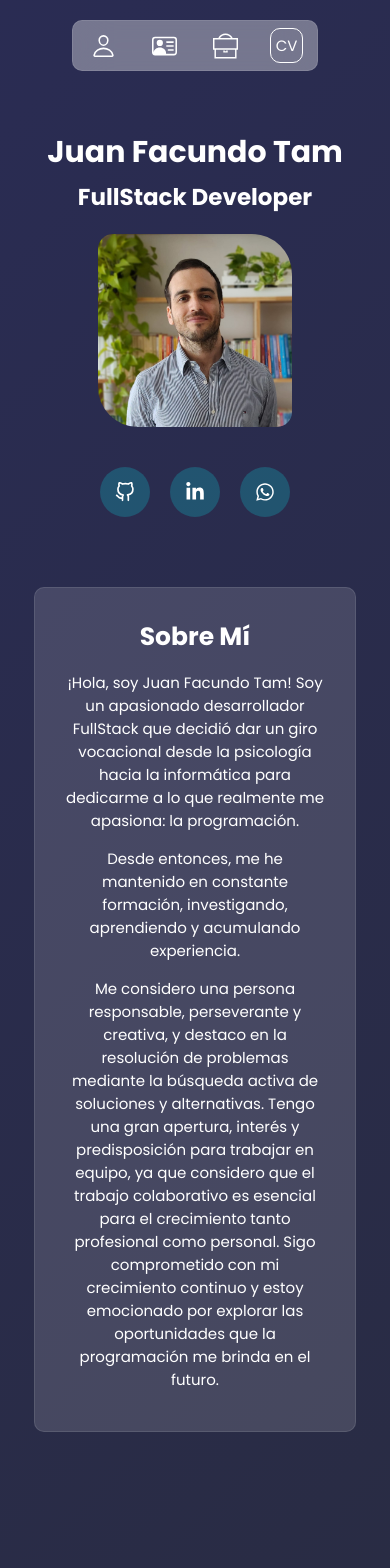
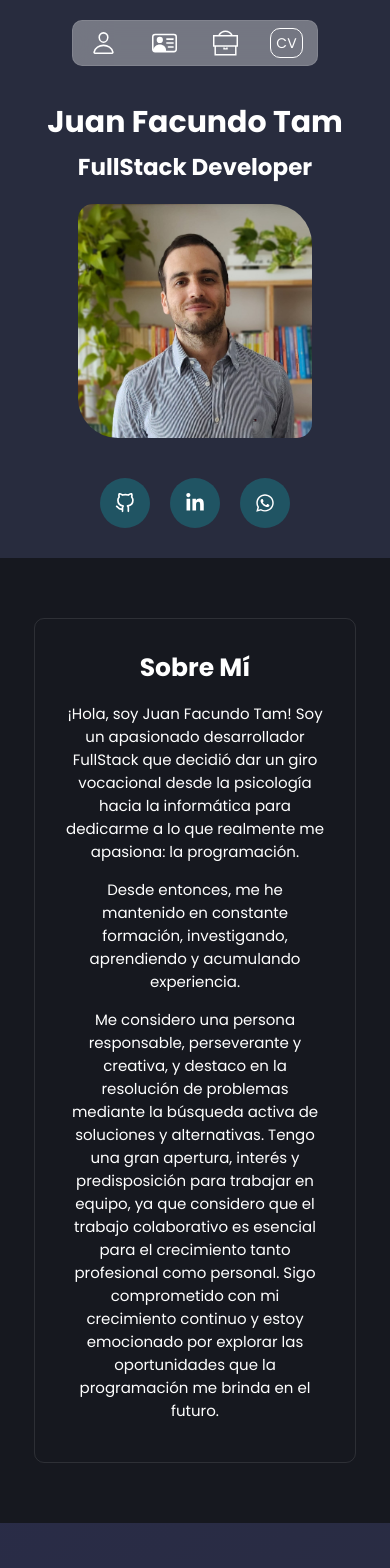
Before and after one commit to juanfacundotam/portfolio, a React (Create React App) app: page / in a window 390 px wide. Shown: the top 1568 px of the page. Built offline with nearby package versions, Linux system fonts and the light colour scheme; a web font is replaced by a local one.

Commit message:
actualizacion

```diff
--- a/src/components/BoxHeader/BoxHeader.jsx
+++ b/src/components/BoxHeader/BoxHeader.jsx
@@ -3,7 +3,7 @@ import style from "../BoxHeader/BoxHeader.module.css";
 import { motion } from "framer-motion";
 const BoxHeader = () => {
   return (
-    // initial={{opacity: 0, y: "60px"}}  transition={{duration:1}} whileInView={{ y: "0px", opacity: 1}}
+    <div className={style.container}>
       <motion.div
         className={style.divBox}
         initial={{ opacity: 0.8, scale: 0.9 }}
@@ -22,15 +22,17 @@ const BoxHeader = () => {
           aprendiendo y acumulando experiencia.
         </p>
         <p>
-        Me considero una persona responsable, perseverante y creativa, y destaco
-        en la resolución de problemas mediante la búsqueda activa de soluciones
-        y alternativas. Tengo una gran apertura, interés y predisposición para
-        trabajar en equipo, ya que considero que el trabajo colaborativo es
-        esencial para el crecimiento tanto profesional como personal. Sigo
-        comprometido con mi crecimiento continuo y estoy emocionado por explorar
-        las oportunidades que la programación me brinda en el futuro.
+          Me considero una persona responsable, perseverante y creativa, y
+          destaco en la resolución de problemas mediante la búsqueda activa de
+          soluciones y alternativas. Tengo una gran apertura, interés y
+          predisposición para trabajar en equipo, ya que considero que el
+          trabajo colaborativo es esencial para el crecimiento tanto profesional
+          como personal. Sigo comprometido con mi crecimiento continuo y estoy
+          emocionado por explorar las oportunidades que la programación me
+          brinda en el futuro.
         </p>
       </motion.div>
+    </div>
   );
 };
 
--- a/src/components/BoxHeader/BoxHeader.module.css
+++ b/src/components/BoxHeader/BoxHeader.module.css
@@ -1,12 +1,25 @@
+.container {
+
+    display: flex;
+    justify-content: center;
+    align-items: center;
+    background-color: #16181F;
+    /* border: 1px solid green; */
+    width: 100%;
+
+
+}
+
 .divBox {
-  background-color: rgba(255, 255, 255, 0.137);
+  /* background-color: #25293d; */
   /* backdrop-filter: blur(20px); */
   padding: 30px;
   max-width: 600px;
   border: 1px solid rgba(255, 255, 255, 0.1);
   border-radius: 10px;
   text-align: justify;
-  margin-top: 40px;
+  margin-top: 60px;
+  margin-bottom: 60px;
   z-index: 0;
 }
 
--- a/src/components/CardProyect/CardProyect.module.css
+++ b/src/components/CardProyect/CardProyect.module.css
@@ -27,7 +27,7 @@
   height: 175px;
   border-radius: 10px;
   opacity: 0.8;
-  border: 1px solid rgb(255, 255, 255);
+  /* border: 1px solid rgb(255, 255, 255); */
 }
 .divCard h1 {
   position: relative;
--- /dev/null
+++ b/src/components/Header/Header.jsx
@@ -0,0 +1,38 @@
+import React from "react";
+import style from "./Header.module.css";
+import foto from "../../assets/foto.jpg";
+import Social from "../../components/Social/Social";
+import { motion } from "framer-motion";
+
+
+import Skills from "../../components/Skills/Skills";
+
+export const Header = () => {
+  return (
+    <div className={style.divHome} id="home">
+      <motion.h1
+        initial={{ opacity: 0.8, x: "-20px" }}
+        whileInView={{ x: "0px", opacity: 1 }}
+        transition={{ duration: 1, delay: 0.1 }}
+      >
+        Juan Facundo Tam
+      </motion.h1>
+      <motion.h2
+        initial={{ opacity: 0.8, x: "20px" }}
+        whileInView={{ x: "0px", opacity: 1 }}
+        transition={{ duration: 1, delay: 0.1 }}
+      >
+        FullStack Developer
+      </motion.h2>
+      <motion.img
+        src={foto}
+        className={style.image}
+        alt="Foto Personal"
+        initial={{ opacity: 0.8, scale: 0.9 }}
+        whileInView={{ scale: 1, opacity: 1 }}
+        transition={{ duration: 1, delay: 0.1 }}
+      />
+      <Social />
+    </div>
+  );
+};
--- /dev/null
+++ b/src/components/Header/Header.module.css
@@ -0,0 +1,56 @@
+.divHome {
+    /* border: 1px solid green; */
+    background-color: #282C3E;
+    display: flex;
+    flex-direction: column;
+    align-items: center;
+    justify-content: start;
+    padding-top: 100px;
+    width: 100%;
+    height: 100%;
+
+  }
+  .divHome .image {
+
+    max-width: 270px;
+    border-radius: 15px 40px;
+    margin-top: 20px;
+  }
+
+  .divHome h1 {
+    padding: 0;
+    font-size: 30px;
+    margin: 0;
+  }
+  .divHome h2 {
+    font-size: 23px;
+    margin: 0;
+    border: transparent;
+    margin-top: 5px;
+  }
+
+  .divBox {
+    display: flex;
+    justify-content: center;
+    align-items: center;
+    background-color: black;
+    /* border: 1px solid green; */
+    width: 100%;
+    height: 600px;
+  }
+  @media screen and (max-width: 790px) {
+    .divHome {
+
+    }
+    .divHome .image {
+      width: 60%;
+
+    }
+    .divHome h1 {
+  font-size: 30px;
+  }
+  .divHome h2 {
+    font-size: 23px;
+
+    }
+  }
--- a/src/components/Nav/Nav.jsx
+++ b/src/components/Nav/Nav.jsx
@@ -4,7 +4,7 @@ import { IoPersonOutline } from "react-icons/io5";
 import { TfiBriefcase } from "react-icons/tfi";
 import { MdOutlinePhonelinkRing } from "react-icons/md";
 import { BsPhone, BsPersonVcard } from "react-icons/bs";
-import cv from "../../utils/JuanFacundoTamCV.pdf"
+
 
 import { NavLink } from "react-router-dom";
 import style from "./Nav.module.css";
@@ -27,7 +27,7 @@ const Nav = () => {
       <a href="#proyectos" className={style.link}>
         <TfiBriefcase className={style.icons} />
       </a>
-      <a href="https://github.com/juanfacundotam/juanfacundotam/blob/main/Juan%20Facundo%20Tam%20CV%202023.pdf" className={style.link} download>
+      <a href="https://drive.google.com/file/d/15sRogdIH_nOd4WUyPVQ8x6hd_8C2_PV1/view?usp=sharing" className={style.link} download>
       {/* <BsPhone className={style.icons} /> */}
       <p>CV</p>
       </a>
--- a/src/components/Nav/Nav.module.css
+++ b/src/components/Nav/Nav.module.css
@@ -29,6 +29,17 @@
   text-decoration: none;
   /* border: 1px solid green ; */
 }
+.divNav .link {
+  display: flex;
+  align-items: center;
+  justify-content: center;
+  color: white;
+  width: 25px;
+  margin: 7px 15px 7px 15px;
+  padding: 0px 3px 0px 3px;
+  text-decoration: none;
+  /* border: 1px solid green ; */
+}
 
 .divNav .link:hover {
   color: rgb(104, 206, 192);
@@ -42,8 +53,8 @@ margin: 0;
 .divNav .link p {
   border: 1px solid white;
   border-radius: 10px;
-  font-size: 15px;
-  padding: 5px 5px 5px 5px ;
+  font-size: 14px;
+  padding: 4px 5px 3px 5px ;
   margin: 0;
   /* margin-bottom: 7px; */
   }
--- a/src/components/Skills/Skills.module.css
+++ b/src/components/Skills/Skills.module.css
@@ -1,7 +1,9 @@
 
 .divContainer {
-    margin-top: 140px;
+margin-top: 60px;
+margin-bottom: 60px;
     /* border: 1px solid yellow; */
+
 }
 
 
@@ -40,6 +42,6 @@ margin-bottom: 20px;
 @media screen and (max-width: 790px) {
     .divContainer .divIcons {
         width: 300px;
-        margin-bottom: 250px;
+        /* margin-bottom: 250px; */
     }
   }
--- a/src/utils/data.js
+++ b/src/utils/data.js
@@ -24,7 +24,7 @@ import style from "./data.module.css"
 
 const data = [
     {
-      id: "1",
+      id: 1,
       tittle: "SML StartUp",
       description: "Proyecto SML StartUp. Front-Back-BDD",
       image: "foto1",
@@ -42,7 +42,7 @@ const data = [
       tecnology: [<SiJavascript className={style.icon}/>, <SiReact className={style.icon}/>, <SiRedux className={style.icon}/>, <SiExpress className={style.icon}/>, <SiPostgresql className={style.icon}/>, <SiSequelize className={style.icon}/>],
     },
     {
-      id: "1",
+      id: 3,
       tittle: "Rick and Morty App",
       description: "Proyecto de punta a punta. Front-Back-BDD",
       image: "foto3",
--- a/src/views/Home/Home.jsx
+++ b/src/views/Home/Home.jsx
@@ -24,36 +24,17 @@ import {
 } from "react-icons/si";
 
 import Skills from "../../components/Skills/Skills";
+import { Header } from "../../components/Header/Header";
 
 // animate={{ x: "0px", opacity: 1}}
 
 const Home = () => {
   return (
     <div className={style.divHome} id="home">
-      <motion.h1
-        initial={{ opacity: 0.8, x: "-20px" }}
-        whileInView={{ x: "0px", opacity: 1 }}
-        transition={{ duration: 1, delay: 0.1 }}
-      >
-        Juan Facundo Tam
-      </motion.h1>
-      <motion.h2
-        initial={{ opacity: 0.8, x: "20px" }}
-        whileInView={{ x: "0px", opacity: 1 }}
-        transition={{ duration: 1, delay: 0.1 }}
-      >
-        FullStack Developer
-      </motion.h2>
-      <motion.img
-        src={foto}
-        className={style.image}
-        alt="Foto Personal"
-        initial={{ opacity: 0.8, scale: 0.9 }}
-        whileInView={{ scale: 1, opacity: 1 }}
-        transition={{ duration: 1, delay: 0.1 }}
-      />
-      <Social />
+<Header/>
+
       <BoxHeader />
+
       <Skills />
 
     </div>
--- a/src/views/Home/Home.module.css
+++ b/src/views/Home/Home.module.css
@@ -4,7 +4,8 @@
   flex-direction: column;
   align-items: center;
   justify-content: start;
-  padding-top: 130px;
+  width: 100%;
+  height: 100%;
 
 }
 .divHome .image {
@@ -26,6 +27,7 @@
   margin-top: 5px;
 }
 
+
 @media screen and (max-width: 790px) {
   .divHome {
 
--- a/src/views/Proyects/Proyects.module.css
+++ b/src/views/Proyects/Proyects.module.css
@@ -1,13 +1,19 @@
 .contenedor {
+  display: flex;
+  justify-content: center;
+  align-items: center;
+  flex-direction: column;
   /* border: 1px solid green; */
-  padding-top: 140px;
-  margin-bottom: 50px;
+
+  width: 100%;
+  background-color: #16181F;
 }
 .contenedor h1{
   /* border: 1px solid green; */
   margin: 0;
   padding: 0;
   font-size: 25px;
+    margin-top: 60px;
 
 }
 .divProyects {
@@ -18,6 +24,7 @@
   width: 800px;
   height: fit-content;
   margin-top: 30px;
+margin-bottom: 60px;
   flex-wrap: wrap;
 }
 
```
Also changed, not shown: 1 other file (tests, documents, lock files or other folders). Lines whose indentation alone changed are shown as unchanged.
